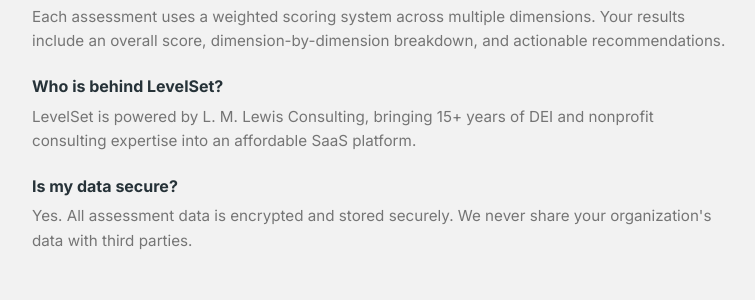
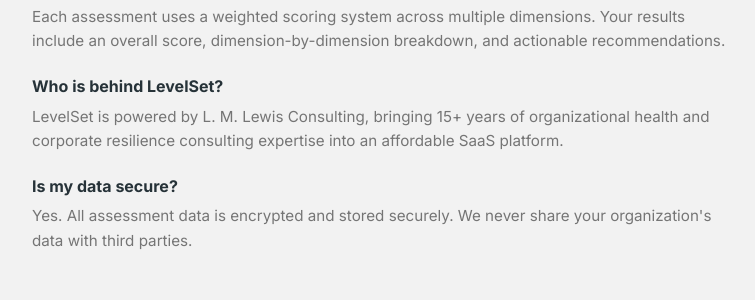
Before and after one commit to lmlewis1776/LevelSet, a Flask app: page /pricing in a window 1280 px wide. Shown: the part 1145-1445 px from the top of the page, without its empty margins (258-1013 px from the left). Run offline with Flask 3, Linux system fonts and the light colour scheme; some libraries are stand-ins or nearby versions.

Commit message:
Update pricing.html
Updated to reflect new assessment language.

```diff
--- a/templates/pricing.html
+++ b/templates/pricing.html
@@ -93,7 +93,7 @@
 
             <div style="margin-bottom: 1.5rem;">
                 <h4 style="font-size:1rem; margin-bottom:0.5rem;">Who is behind LevelSet?</h4>
-                <p style="color:var(--gray-600); font-size:0.95rem;">LevelSet is powered by L. M. Lewis Consulting, bringing 15+ years of DEI and nonprofit consulting expertise into an affordable SaaS platform.</p>
+                <p style="color:var(--gray-600); font-size:0.95rem;">LevelSet is powered by L. M. Lewis Consulting, bringing 15+ years of organizational health and corporate resilience consulting expertise into an affordable SaaS platform.</p>
             </div>
 
             <div style="margin-bottom: 1.5rem;">
```
